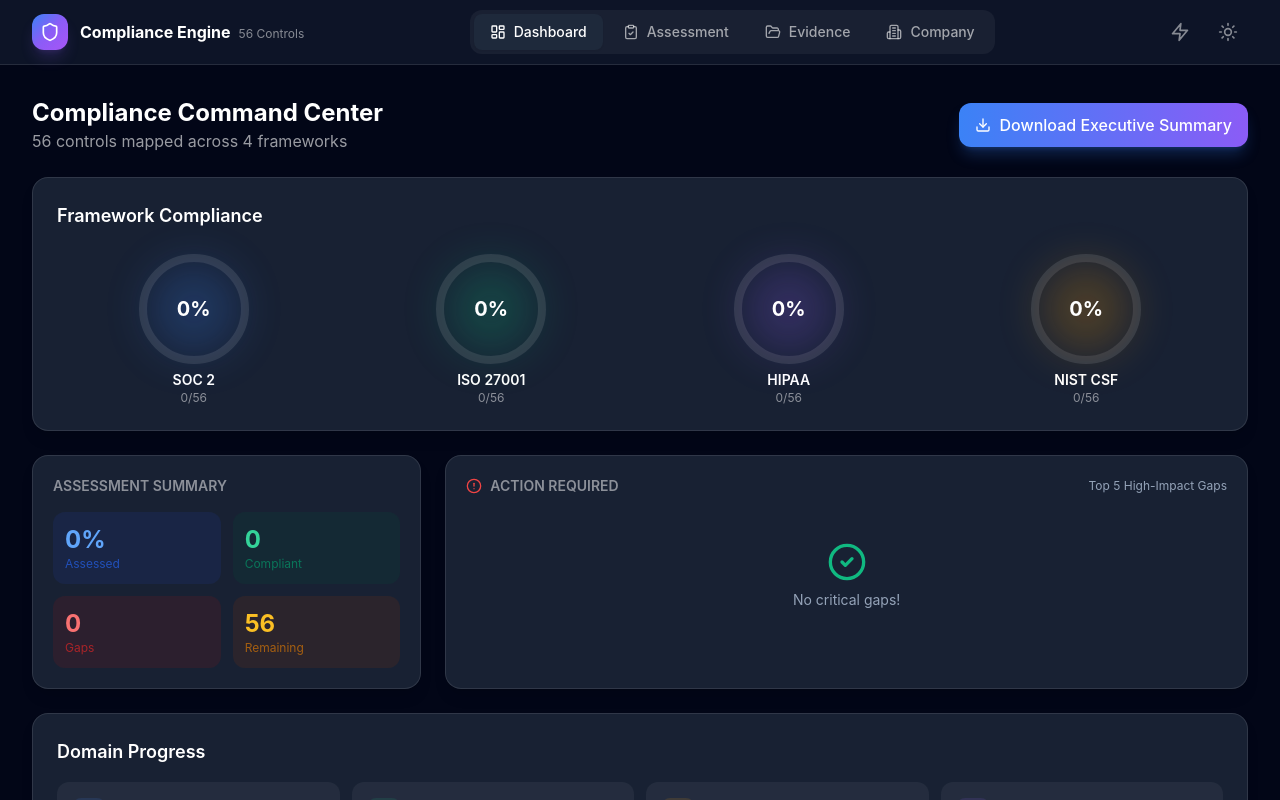
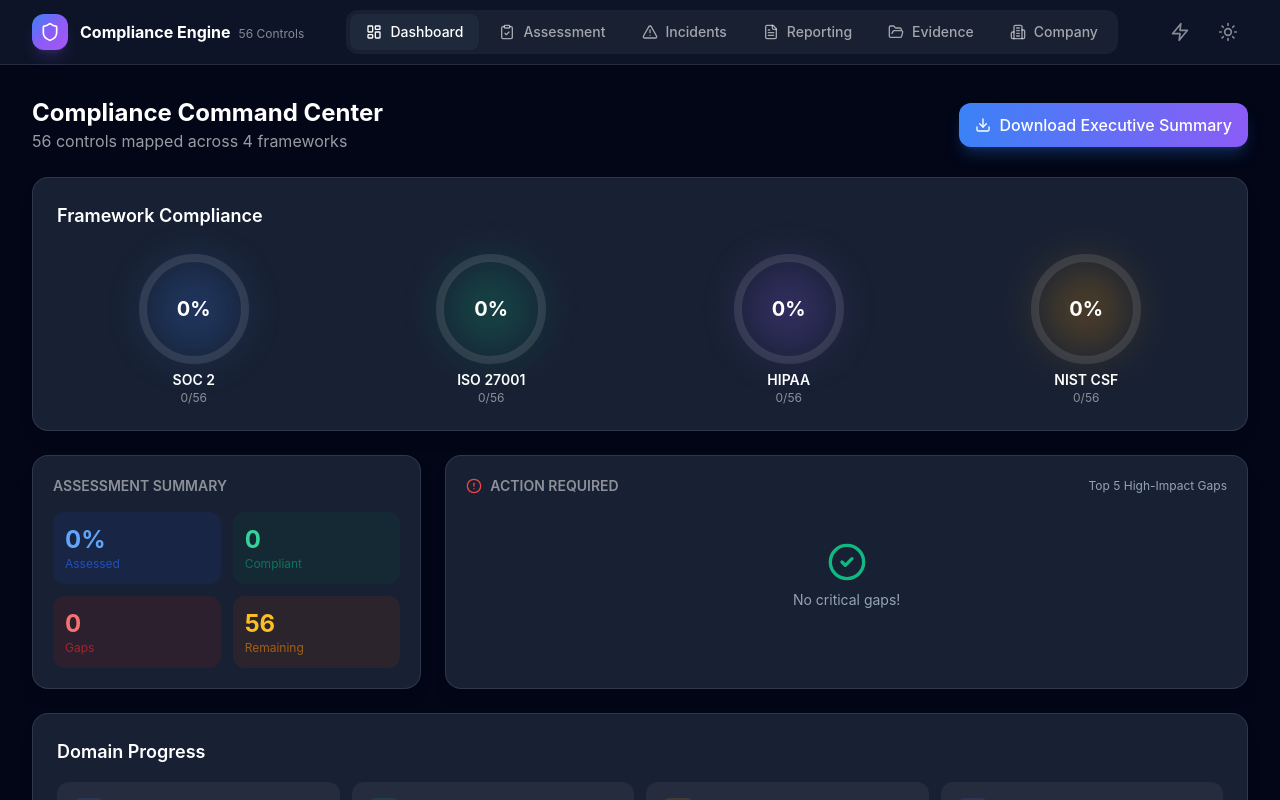
Before and after one commit to lydellsecurity/compliance-dashboard, a React (Vite) app: page / in a window 1280 px wide. Shown: the top 800 px of the page. Built offline with nearby package versions, Linux system fonts and the light colour scheme.

Commit message:
Add Incidents and Reporting tabs to main app

```diff
--- a/src/App.tsx
+++ b/src/App.tsx
@@ -12,10 +12,14 @@ import {
   Download, AlertCircle, ChevronDown, Save, Briefcase,
 } from 'lucide-react';
 
-import { useCompliance, type UseComplianceReturn } from './hooks';
+import { useCompliance, type UseComplianceReturn, useIncidentResponse } from './hooks';
 import { FRAMEWORKS, type MasterControl, type ComplianceDomainMeta, type FrameworkId } from './constants/controls';
+import IncidentDashboard from './components/IncidentDashboard';
+import IncidentDetail from './components/IncidentDetail';
+import ClientReporting from './components/ClientReporting';
+import type { Incident } from './types/incident.types';
 
-type TabId = 'dashboard' | 'assessment' | 'evidence' | 'company';
+type TabId = 'dashboard' | 'assessment' | 'incidents' | 'reporting' | 'evidence' | 'company';
 
 // Context
 const ComplianceContext = createContext<UseComplianceReturn | null>(null);
@@ -588,15 +592,20 @@ const CompanyTab: React.FC = () => {
 
 // Main App
 const AppContent: React.FC = () => {
-  const { state, toggleDarkMode, syncNotifications, stats } = useComplianceContext();
+  const compliance = useComplianceContext();
+  const ir = useIncidentResponse();
+  const { state, toggleDarkMode, syncNotifications, stats } = compliance;
   const { darkMode } = state;
   const [activeTab, setActiveTab] = useState<TabId>('dashboard');
   const [showSidebar, setShowSidebar] = useState(false);
   const [selectedDomain, setSelectedDomain] = useState<ComplianceDomainMeta | undefined>();
+  const [selectedIncident, setSelectedIncident] = useState<Incident | null>(null);
   const handleNavigate = (tab: TabId, domain?: ComplianceDomainMeta) => { setActiveTab(tab); if (domain) setSelectedDomain(domain); };
-  const tabs: Array<{ id: TabId; label: string; icon: React.ReactNode }> = [
+  const tabs: Array<{ id: TabId; label: string; icon: React.ReactNode; badge?: number }> = [
     { id: 'dashboard', label: 'Dashboard', icon: <LayoutDashboard className="w-4 h-4" /> },
     { id: 'assessment', label: 'Assessment', icon: <ClipboardCheck className="w-4 h-4" /> },
+    { id: 'incidents', label: 'Incidents', icon: <AlertTriangle className="w-4 h-4" />, badge: ir.stats.activeIncidents },
+    { id: 'reporting', label: 'Reporting', icon: <FileText className="w-4 h-4" /> },
     { id: 'evidence', label: 'Evidence', icon: <FolderOpen className="w-4 h-4" /> },
     { id: 'company', label: 'Company', icon: <Building2 className="w-4 h-4" /> },
   ];
@@ -610,8 +619,8 @@ const AppContent: React.FC = () => {
               <div className="w-9 h-9 bg-gradient-to-br from-blue-500 via-violet-500 to-purple-500 rounded-xl flex items-center justify-center shadow-lg shadow-violet-500/20"><Shield className="w-5 h-5 text-white" /></div>
               <div className="hidden sm:block"><span className="font-bold text-slate-900 dark:text-white">Compliance Engine</span><span className="text-xs text-slate-500 dark:text-white/50 ml-2">{stats.totalControls} Controls</span></div>
             </div>
-            <div className="flex items-center gap-1 bg-slate-100 dark:bg-white/5 rounded-xl p-1">
-              {tabs.map(tab => <button key={tab.id} onClick={() => setActiveTab(tab.id)} className={`flex items-center gap-2 px-4 py-2 rounded-lg text-sm font-medium transition-all ${activeTab === tab.id ? 'bg-white dark:bg-slate-800 text-slate-900 dark:text-white shadow-sm' : 'text-slate-600 dark:text-white/60 hover:text-slate-900 dark:hover:text-white'}`}>{tab.icon}<span className="hidden sm:inline">{tab.label}</span></button>)}
+            <div className="flex items-center gap-1 bg-slate-100 dark:bg-white/5 rounded-xl p-1 overflow-x-auto">
+              {tabs.map(tab => <button key={tab.id} onClick={() => { setActiveTab(tab.id); setSelectedIncident(null); }} className={`relative flex items-center gap-2 px-4 py-2 rounded-lg text-sm font-medium transition-all whitespace-nowrap ${activeTab === tab.id ? 'bg-white dark:bg-slate-800 text-slate-900 dark:text-white shadow-sm' : 'text-slate-600 dark:text-white/60 hover:text-slate-900 dark:hover:text-white'}`}>{tab.icon}<span className="hidden sm:inline">{tab.label}</span>{tab.badge !== undefined && tab.badge > 0 && <span className="absolute -top-1 -right-1 w-5 h-5 bg-red-500 text-white text-[10px] font-bold rounded-full flex items-center justify-center">{tab.badge}</span>}</button>)}
             </div>
             <div className="flex items-center gap-2">
               <button onClick={() => setShowSidebar(!showSidebar)} className={`relative p-2.5 rounded-xl transition-all ${showSidebar ? 'bg-emerald-100 dark:bg-emerald-900/30 text-emerald-600' : 'text-slate-500 dark:text-white/50 hover:bg-slate-100 dark:hover:bg-white/5'}`}>
@@ -627,6 +636,8 @@ const AppContent: React.FC = () => {
         <AnimatePresence mode="wait">
           {activeTab === 'dashboard' && <motion.div key="dashboard" initial={{ opacity: 0, y: 20 }} animate={{ opacity: 1, y: 0 }} exit={{ opacity: 0, y: -20 }}><DashboardTab onNavigate={handleNavigate} /></motion.div>}
           {activeTab === 'assessment' && <motion.div key="assessment" initial={{ opacity: 0, y: 20 }} animate={{ opacity: 1, y: 0 }} exit={{ opacity: 0, y: -20 }}><AssessmentTab initialDomain={selectedDomain} /></motion.div>}
+          {activeTab === 'incidents' && <motion.div key="incidents" initial={{ opacity: 0, y: 20 }} animate={{ opacity: 1, y: 0 }} exit={{ opacity: 0, y: -20 }}>{selectedIncident ? <IncidentDetail incident={selectedIncident} compliance={compliance} ir={ir} onBack={() => setSelectedIncident(null)} /> : <IncidentDashboard compliance={compliance} ir={ir} onSelectIncident={setSelectedIncident} />}</motion.div>}
+          {activeTab === 'reporting' && <motion.div key="reporting" initial={{ opacity: 0, y: 20 }} animate={{ opacity: 1, y: 0 }} exit={{ opacity: 0, y: -20 }}><ClientReporting compliance={compliance} ir={ir} /></motion.div>}
           {activeTab === 'evidence' && <motion.div key="evidence" initial={{ opacity: 0, y: 20 }} animate={{ opacity: 1, y: 0 }} exit={{ opacity: 0, y: -20 }}><EvidenceTab /></motion.div>}
           {activeTab === 'company' && <motion.div key="company" initial={{ opacity: 0, y: 20 }} animate={{ opacity: 1, y: 0 }} exit={{ opacity: 0, y: -20 }}><CompanyTab /></motion.div>}
         </AnimatePresence>
```
